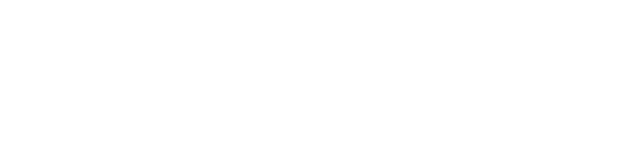
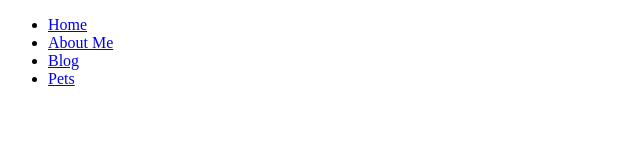
Before and after one commit to MadisonSmeallie/MadisonSmeallie.github.io, a plain HTML site: page p1Homepage.html in a window 1280 px wide. Shown: the whole page, without its empty margins (0-640 px from the left). Drawn offline with Linux system fonts and the light colour scheme.

Commit message:
Modified files for Project 1

```diff
--- a/p1Homepage.html
+++ b/p1Homepage.html
@@ -10,4 +10,13 @@
 
     </style>
 
+    <body>
+        <ul>
+            <li><a href="p1Homepage.html">Home</a></li>
+            <li><a href="AboutMe.html">About Me</a></li>
+            <li><a href="Blog.html">Blog</a></li>
+            <li><a href="Pets.html">Pets</a></li>
+          </ul>
+    </body>
+
 </html>
```
Also changed, not shown: AboutMe.html (+3 -1 lines), Blog.html (+4 -0 lines), Pets.html (+13 -0 lines).
